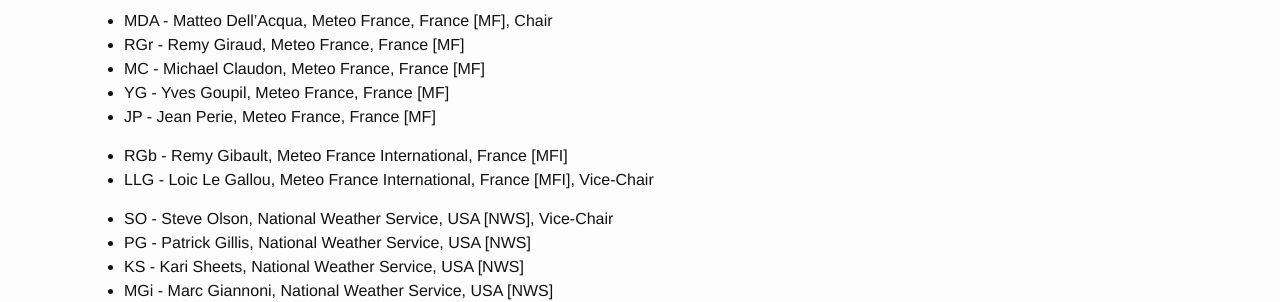
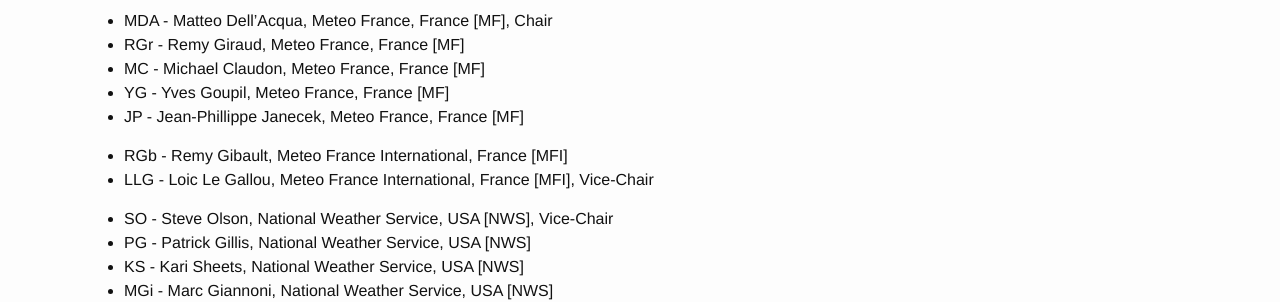
Before and after one commit to OpenWIS/openwis-documentation, a Jekyll site: the page built from _posts/2000-01-01-OpenWIS-Technical-Committee-201X-MMM.md, in a window 1280 px wide. Shown: the part 1244-1546 px from the top of the page. Built offline with Jekyll 4.4.1, drawn with Linux system fonts in a browser that asks for light colours.

Commit message:
Update 2000-01-01-OpenWIS-Technical-Committee-201X-MMM.md

```diff
--- a/_posts/2000-01-01-OpenWIS-Technical-Committee-201X-MMM.md
+++ b/_posts/2000-01-01-OpenWIS-Technical-Committee-201X-MMM.md
@@ -57,7 +57,7 @@
 - RGr - Remy Giraud, Meteo France, France [MF]
 - MC - Michael Claudon, Meteo France, France [MF]
 - YG - Yves Goupil, Meteo France, France [MF]
-- JP - Jean Perie, Meteo France, France [MF]
+- JP - Jean-Phillippe Janecek, Meteo France, France [MF]
 
 - RGb - Remy Gibault, Meteo France International, France [MFI]
 - LLG - Loic Le Gallou, Meteo France International, France [MFI], Vice-Chair
```
